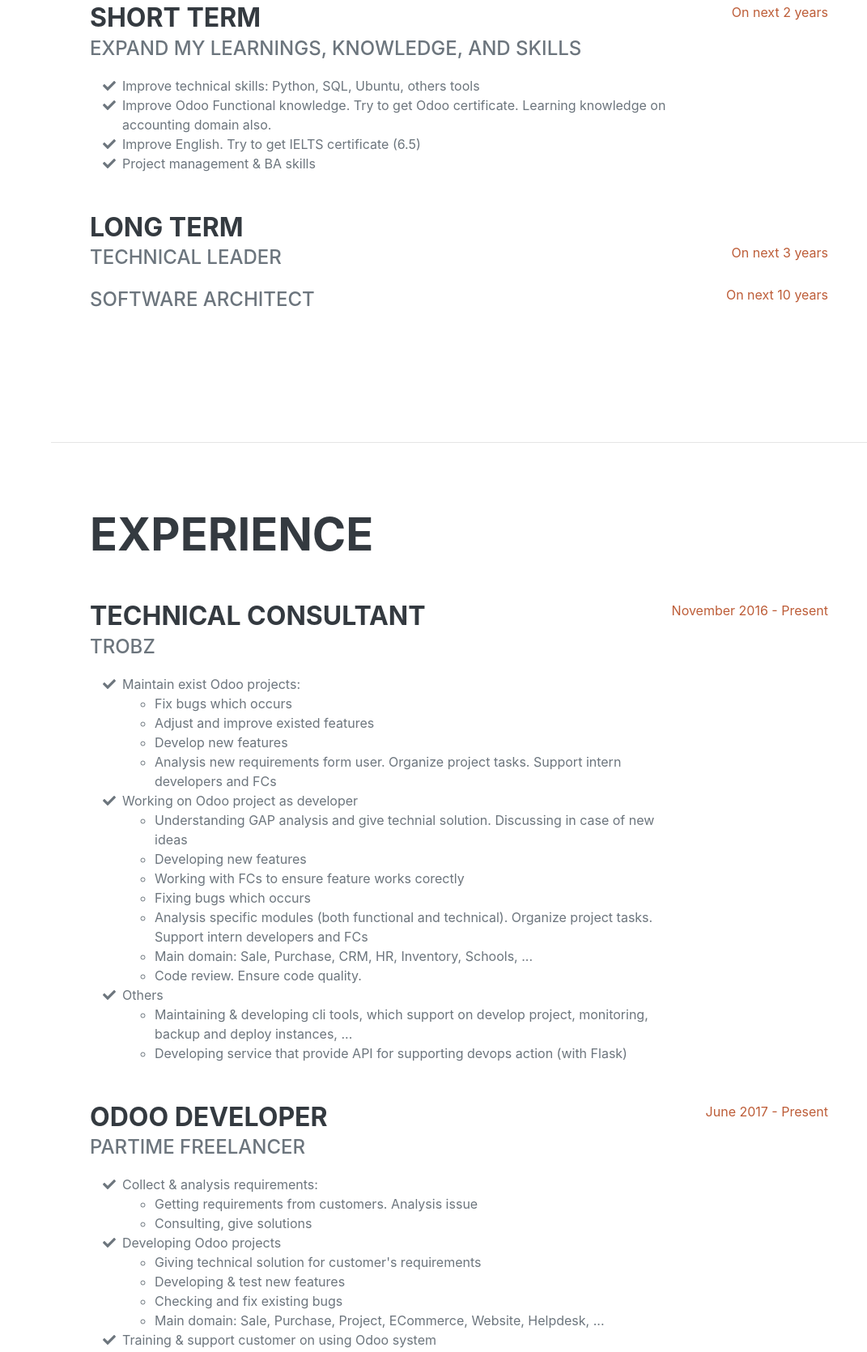
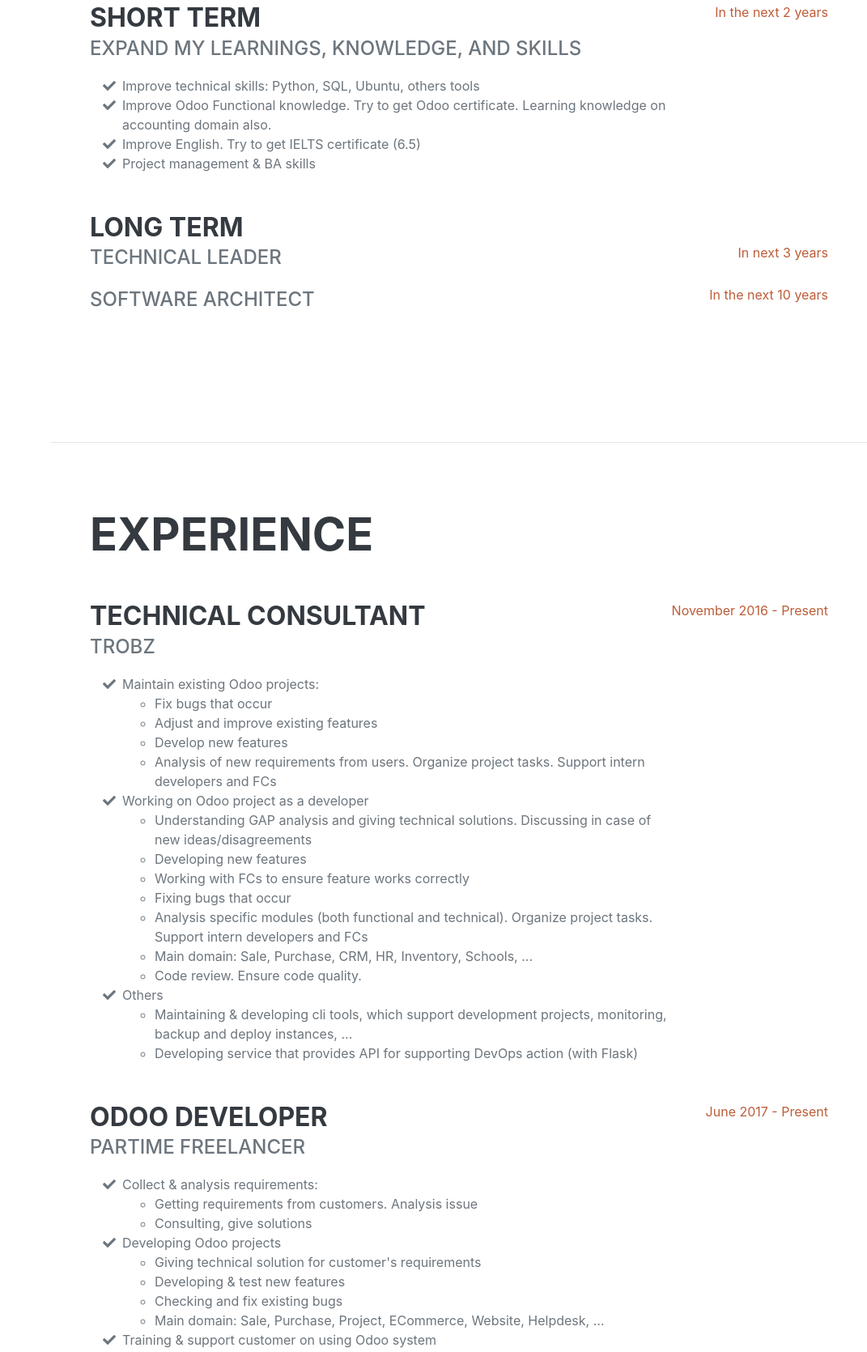
Before and after one commit to nguyenductamlhp/nguyenductamlhp.github.io, a plain HTML site: page index.html in a window 1280 px wide. Shown: the part 1055-2725 px from the top of the page at 81% size, without its empty margins (209-1280 px from the left). Drawn offline with nearby package versions, Linux system fonts and the light colour scheme; a web font is replaced by a local one.

Commit message:
[FIX] Miss spelling

```diff
--- a/index.html
+++ b/index.html
@@ -45,10 +45,10 @@
                         <span class="text-primary"></span>
                     </h1>
                     <div class="subheading mb-5">
-                        Topaz Home 2 · Thu Duc city, Ho Chi Minh city · +84 359 921 517 ·
+                        Topaz Home 2, Thu Duc city, Ho Chi Minh city · +84 359 921 517 ·
                         <a href="mailto:name@email.com">nguyenductamlhp@gmail.com</a>
                     </div>
-                    <p class="lead mb-5">I am an experienced Odoo developer. I can working as developer on Odoo ERP projects as well as handle full Odoo project.</p>
+                    <p class="lead mb-5">I am an experienced Odoo developer. I can work as a developer on Odoo ERP projects as well as handle full Odoo projects myself.</p>
                     <div class="social-icons">
                         <a class="social-icon" target="_blank" href="https://www.linkedin.com/in/nguyenductamlhp/"><i class="fab fa-linkedin-in"></i></a>
                         <a class="social-icon" target="_blank" href="https://github.com/nguyenductamlhp"><i class="fab fa-github"></i></a>
@@ -83,7 +83,7 @@
                                 </li>
                             </ul>
                         </div>
-                        <div class="flex-shrink-0"><span class="text-primary">On next 2 years</span></div>
+                        <div class="flex-shrink-0"><span class="text-primary">In the next 2 years</span></div>
                     </div>
                     <div class="d-flex flex-column flex-md-row justify-content-between">
                         <div class="flex-grow-1">
@@ -94,13 +94,13 @@
                         <div class="flex-grow-1">
                             <div class="subheading mb-3">Technical Leader</div>
                         </div>
-                        <div class="flex-shrink-0"><span class="text-primary">On next 3 years</span></div>
+                        <div class="flex-shrink-0"><span class="text-primary">In next 3 years</span></div>
                     </div>
                     <div class="d-flex flex-column flex-md-row justify-content-between">
                         <div class="flex-grow-1">
                             <div class="subheading mb-3">Software Architect</div>
                         </div>
-                        <div class="flex-shrink-0"><span class="text-primary">On next 10 years</span></div>
+                        <div class="flex-shrink-0"><span class="text-primary">In the next 10 years</span></div>
                     </div>
                 </div>
             </section>
@@ -116,37 +116,37 @@
                             <ul class="fa-ul mb-0">
                                 <li>
                                     <span class="fa-li"><i class="fas fa-check"></i></span>
-                                    Maintain exist Odoo projects:
+                                    Maintain existing Odoo projects:
                                     <ul>
                                         <li>
-                                            Fix bugs which occurs
+                                            Fix bugs that occur
                                         </li>
                                         <li>
-                                            Adjust and improve existed features
+                                            Adjust and improve existing features
                                         </li>
                                         <li>
                                             Develop new features
                                         </li>
                                         <li>
-                                            Analysis new requirements form user. Organize project tasks. Support intern developers and FCs
+                                            Analysis of new requirements from users. Organize project tasks. Support intern developers and FCs
                                         </li>
                                     </ul>
                                 </li>
                                 <li>
                                     <span class="fa-li"><i class="fas fa-check"></i></span>
-                                    Working on Odoo project as developer
+                                    Working on Odoo project as a developer
                                     <ul>
                                         <li>
-                                            Understanding GAP analysis and give technial solution. Discussing in case of new ideas
+                                            Understanding GAP analysis and giving technical solutions. Discussing in case of new ideas/disagreements
                                         </li>
                                         <li>
                                             Developing new features
                                         </li>
                                         <li>
-                                            Working with FCs to ensure feature works corectly
+                                            Working with FCs to ensure feature works correctly
                                         </li>
                                         <li>
-                                            Fixing bugs which occurs
+                                            Fixing bugs that occur
                                         </li>
                                         <li>
                                             Analysis specific modules (both functional and technical). Organize project tasks. Support intern developers and FCs
@@ -164,10 +164,10 @@
                                     Others
                                     <ul>
                                         <li>
-                                            Maintaining & developing cli tools, which support on develop project, monitoring, backup and deploy instances, ...
+                                            Maintaining & developing cli tools, which support development projects, monitoring, backup and deploy instances, ...
                                         </li>
                                         <li>
-                                            Developing service that provide API for supporting devops action (with Flask)
+                                            Developing service that provides API for supporting DevOps action (with Flask)
                                         </li>
                                     </ul>
                                 </li>
@@ -267,7 +267,7 @@
                         </li>
                         <li>
                             <span class="fa-li"><i class="fas fa-check"></i></span>
-                            Deployment, backup and monitoring odoo instance (Ububtu server)
+                            Deployment, backup and monitoring Odoo instance (Ubuntu server)
                         </li>
                     </ul>
                     </br>
@@ -275,7 +275,7 @@
                     <ul class="fa-ul mb-0">
                         <li>
                             <span class="fa-li"><i class="fas fa-check"></i></span>
-                            Functional Analysis & Technial Analysis
+                            Functional Analysis & Technical Analysis
                         </li>
                         <li>
                             <span class="fa-li"><i class="fas fa-check"></i></span>
@@ -344,7 +344,7 @@
                         </li>
                         <li>
                             <span class="fa-li"><i class="fas fa-check"></i></span>
-                            I don't like alcohol so I will deny all invitation with beer or wine
+                            I don't like alcohol so I will deny all invitations with beer or wine
                         </li>
                     </ul>
                 </div>
```
